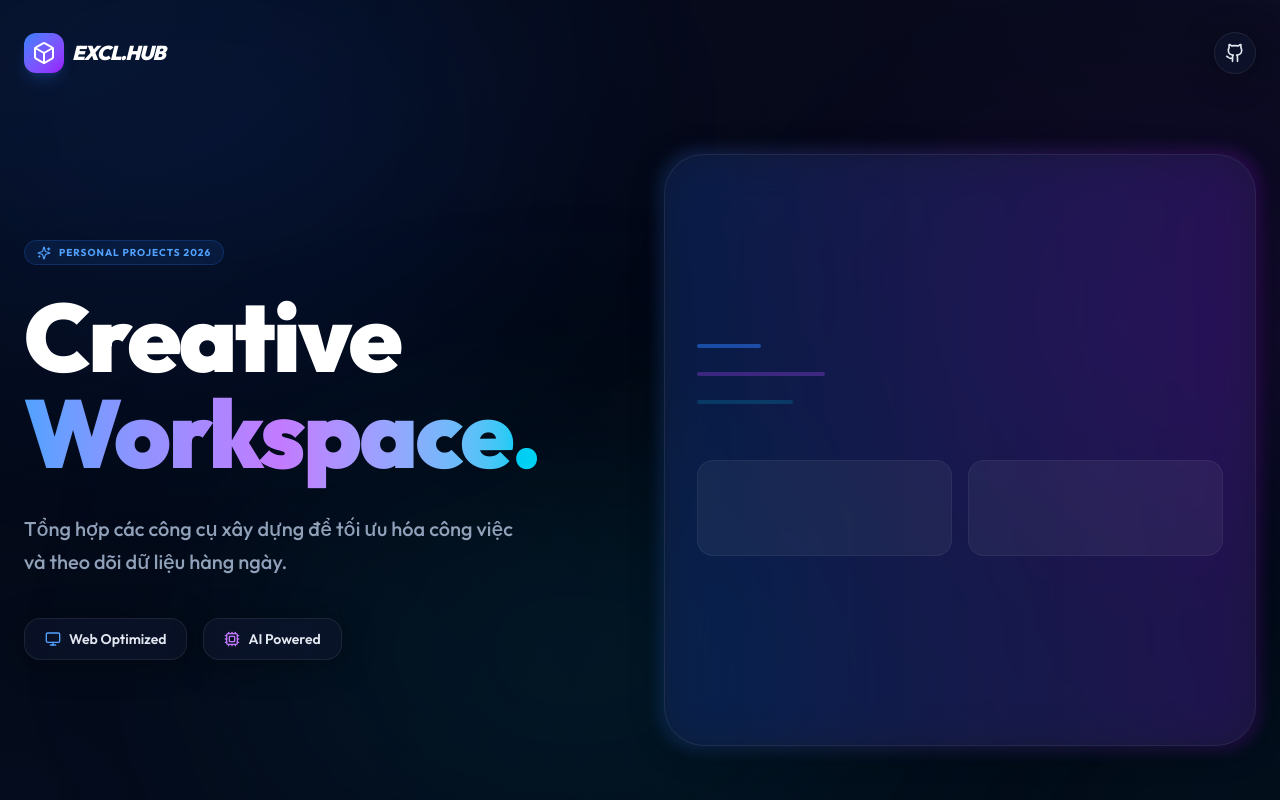
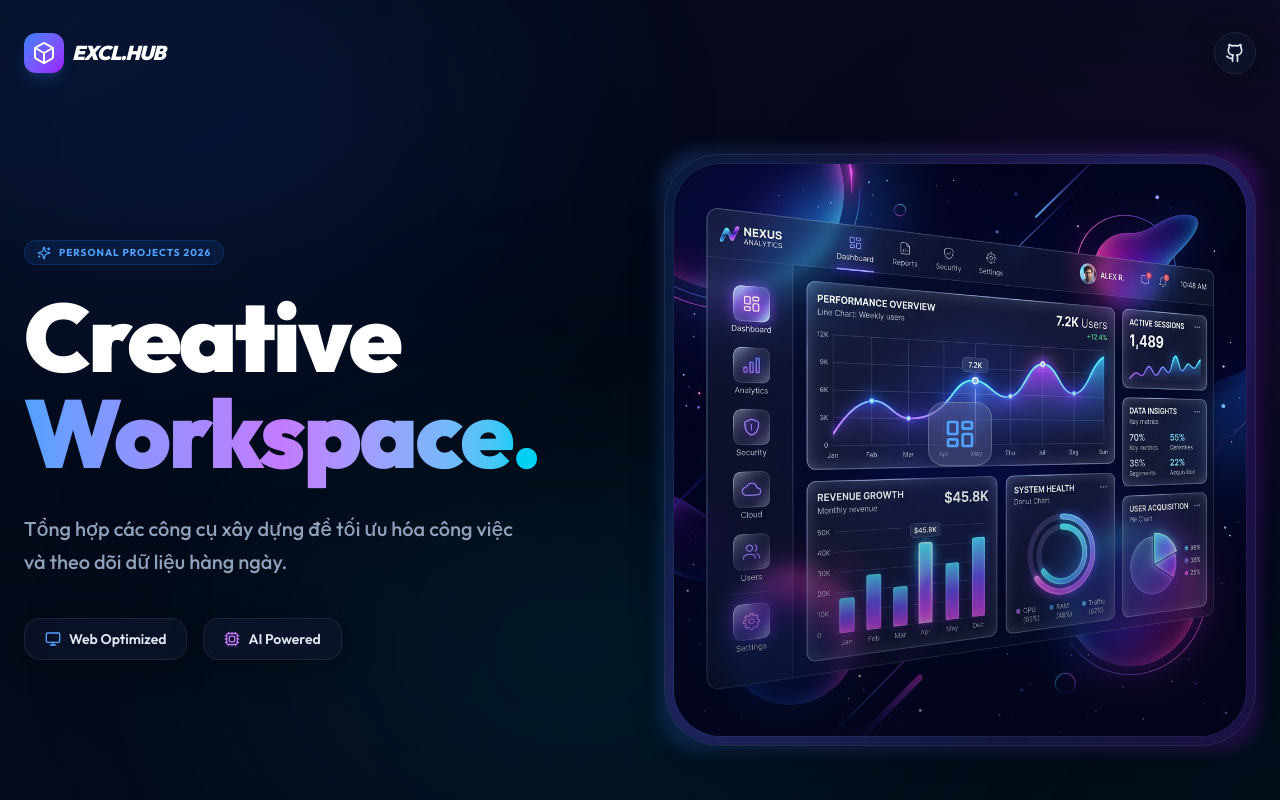
Before and after one commit to NDCLI/myapp, a React (Vite) app: page / in a window 1280 px wide. Shown: the top 800 px of the page. Built offline with nearby package versions, Linux system fonts and the light colour scheme.

Commit message:
Add premium hero visual mockup

```diff
--- a/src/App.tsx
+++ b/src/App.tsx
@@ -124,16 +124,30 @@ function App() {
           <div className={cn("hidden md:block transition-all duration-1000 delay-300 transform", mounted ? "translate-y-0 opacity-100" : "translate-y-12 opacity-0")}>
             <div className="relative group">
               <div className="absolute -inset-1 bg-gradient-to-r from-blue-500 to-purple-600 rounded-[2.5rem] blur opacity-25 group-hover:opacity-40 transition duration-1000 group-hover:duration-200"></div>
-              <div className="relative p-8 glass-card rounded-[2.5rem] border-white/10 aspect-square flex flex-col justify-center overflow-hidden">
-                <div className="absolute inset-0 shimmer opacity-30"></div>
-                <div className="space-y-6 relative z-10">
-                  <div className="w-16 h-1 rounded-full bg-blue-500/50" />
-                  <div className="w-32 h-1 rounded-full bg-purple-500/30" />
-                  <div className="w-24 h-1 rounded-full bg-cyan-500/20" />
-                  <div className="pt-8 grid grid-cols-2 gap-4">
-                    <div className="h-24 rounded-2xl bg-white/5 border border-white/5" />
-                    <div className="h-24 rounded-2xl bg-white/5 border border-white/5" />
+              <div className="hidden lg:block relative">
+                <div className="glass-card p-2 rounded-[3.5rem] aspect-square relative overflow-hidden group">
+                  <div className="absolute inset-0 bg-gradient-to-br from-blue-500/20 to-purple-500/20 opacity-0 group-hover:opacity-100 transition-opacity duration-700" />
+                  <div className="relative z-10 w-full h-full rounded-[3rem] overflow-hidden border border-white/5">
+                    <img
+                      src="/src/assets/hero-mockup.png"
+                      alt="Dashboard Mockup"
+                      className="w-full h-full object-cover transform transition-transform duration-1000 group-hover:scale-110"
+                    />
+                    <div className="absolute inset-0 bg-gradient-to-t from-[#020617] via-transparent to-transparent opacity-60" />
+
+                    {/* Floating elements to make it feel alive */}
+                    <div className="absolute top-1/2 left-1/2 -translate-x-1/2 -translate-y-1/2 w-full px-8 space-y-4">
+                      <div className="flex justify-center">
+                        <div className="w-16 h-16 rounded-2xl bg-white/10 backdrop-blur-xl border border-white/20 flex items-center justify-center animate-bounce shadow-2xl">
+                          <LayoutDashboard className="w-8 h-8 text-blue-400" />
+                        </div>
+                      </div>
+                    </div>
                   </div>
+
+                  {/* Decorative glow */}
+                  <div className="absolute -top-20 -right-20 w-64 h-64 bg-blue-500/20 rounded-full blur-[100px] pointer-events-none" />
+                  <div className="absolute -bottom-20 -left-20 w-64 h-64 bg-purple-500/20 rounded-full blur-[100px] pointer-events-none" />
                 </div>
               </div>
             </div>
```
Also changed, not shown: src/assets/hero-mockup.png (added).
